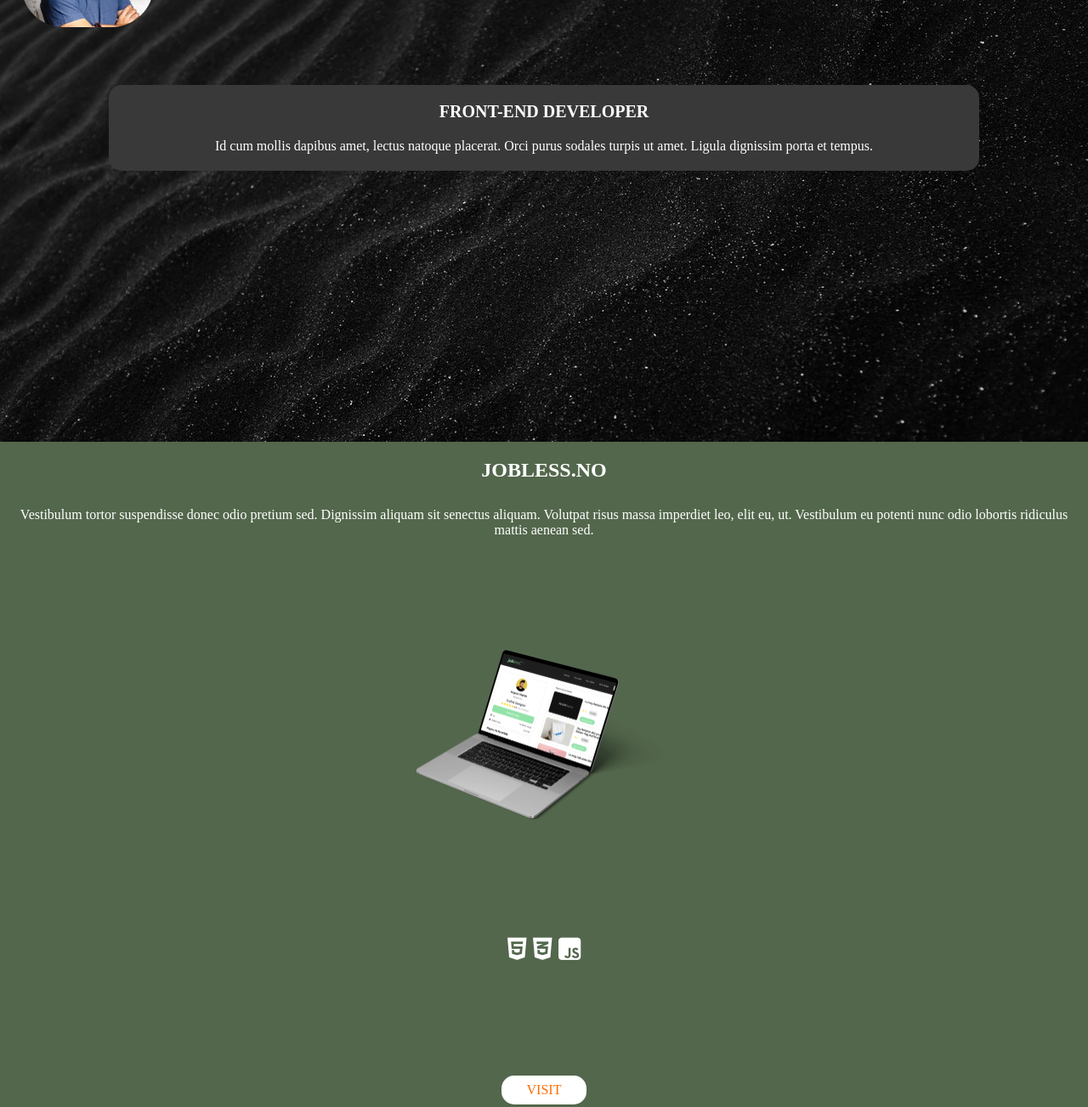
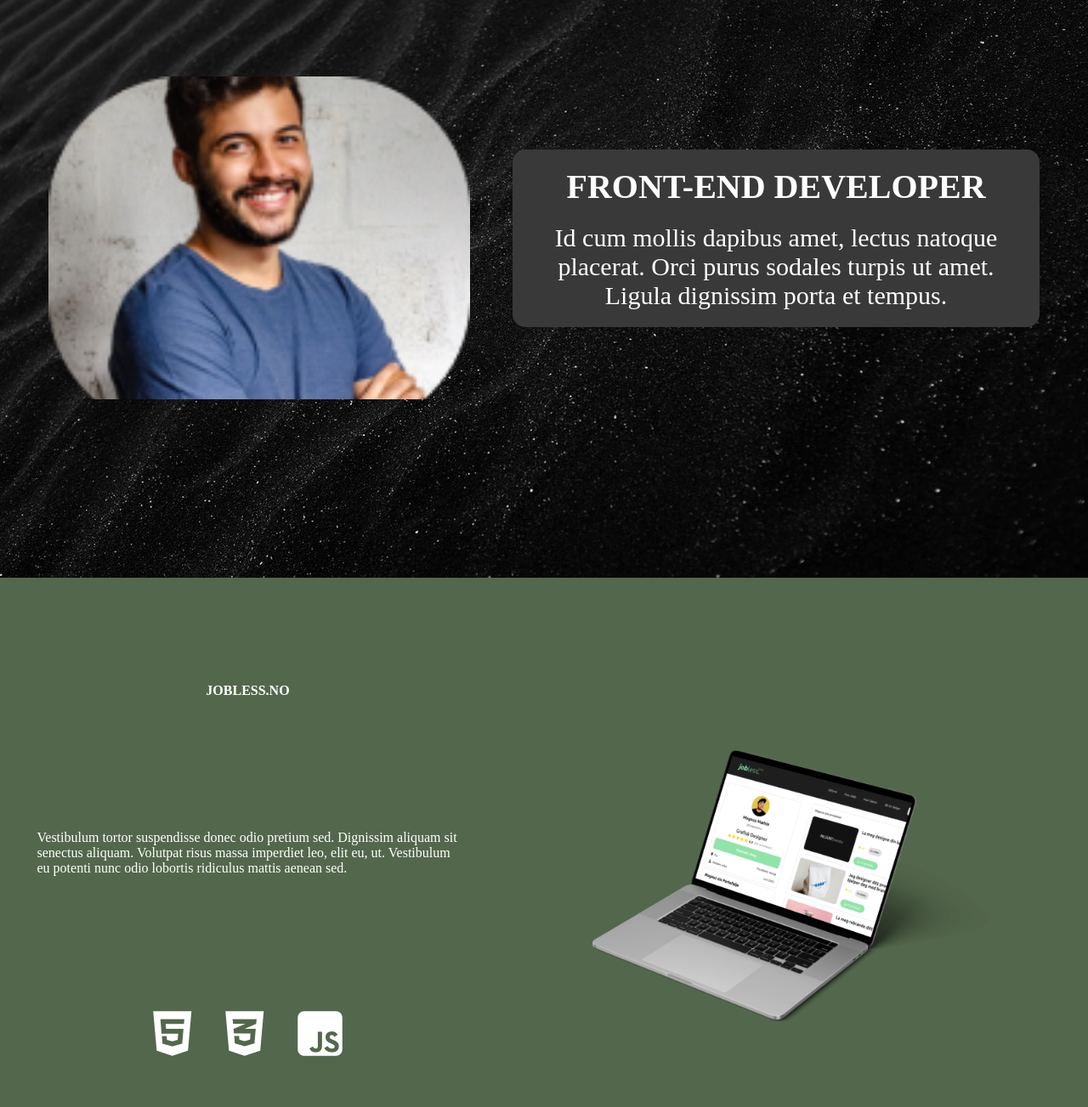
Before and after one commit to chris23698/portfolio, a plain HTML site: page index.html in a window 1280 px wide. Shown: the part 220-1523 px from the top of the page at 85% size. Drawn offline with Linux system fonts and the light colour scheme.

Commit message:
fixed cards for tablet

```diff
--- a/css/footer.css
+++ b/css/footer.css
@@ -0,0 +1,40 @@
+.footer-nav {
+    background-color: #393939;
+    display: flex;
+    flex-direction: column;
+    justify-content: center;
+    padding: 20px;
+    gap: 10px;
+    color: white;
+    height: fit-content;
+}
+.footer-navigation {
+    display: flex;
+    flex-direction: column;
+    gap: 20px;
+    padding-bottom: 20px;
+}
+.footer-navigation a {
+    border-bottom: 2px solid #53674C;
+    cursor: pointer;
+}
+.footer-logo {
+    background-color: #393939;
+    display: flex;
+    justify-content: center;
+    font-size: 50px;
+    color: #53674C;
+    padding: 20px;
+}
+.socials {
+    display: flex;
+    flex-direction: column;
+    gap: 10px;
+}
+a {
+    text-decoration: none;
+    color: white;
+}
+@media screen and (min-width: 750px) {
+
+}
--- a/css/form.css
+++ b/css/form.css
@@ -42,3 +42,6 @@ input {
     width: 100px;
     border-radius: 15px;
 }
+@media screen and (min-width: 750px) {
+
+}
--- a/css/index.css
+++ b/css/index.css
@@ -1,14 +1,26 @@
 .hero-banner {
     background-image: url(../img/pexels-adrien-olichon-2387793.jpg);
     background-size: cover;
-    height: 80vh;
+    height: 100vh;
     padding-top: 20px;
+    padding-bottom: 20px;
+    display: flex;
+    flex-direction: column;
+    justify-content: space-around;
+}
+.hero-container {
+    display: flex;
+    flex-direction: column;
+    justify-content: center;
+    margin: 0;
+    align-items: center;
 }
 .image-me {
     background-image: url(../img/profilepic-mobile.png);
     background-repeat: no-repeat;
     height: 200px;
     margin-left: 25px;
+    width: 250px;
 }
 .hero-text {
     height: fit-content;
@@ -36,11 +48,22 @@
     flex-direction: column;
     color: white;
     justify-content: space-between;
+    width: fit-content;
+}
+.card-container {
+    display: flex;
+    flex-direction: column;
+    height: 100%;
+    justify-content: space-between;
+    padding-bottom: 20px;
+
 }
 .card-info {
     display: flex;
     flex-direction: column;
-    gap: 30px;
+    justify-content: space-between;
+    height: 70%;
+    padding-bottom: 40px;
 }
 a {
     text-decoration: none;
@@ -52,7 +75,7 @@ a {
     background-color: #393939;
 }
 img {
-    width: 300px;
+    width: 250px;
 }
 .travel-tips img {
     width: 150px;
@@ -68,3 +91,79 @@ img {
     width: 100px;
     cursor: pointer;
 }
+@media screen and (min-width: 750px) {
+    .hero-banner {
+        justify-content: center;
+        align-items: center;
+        padding: 20px;
+        width: 100%;
+    }
+    .hero-container {
+        display: flex;
+        flex-direction: row;
+        justify-content: center;
+        gap: 50px;
+        height: 100%;
+    }
+    .hero-text {
+        width: 50%;
+        margin-right: 50px;
+        margin: 0;
+        height: fit-content;
+    }
+    .hero-text h1 {
+        font-size: 40px;
+    }
+    .hero-text p {
+        font-size: 30px;
+    }
+    .image-me {
+        width: 40%;
+        background-size: cover;
+        margin: 0;
+        height: 50%;
+    }
+    .card {
+        margin: 0;
+        width: 100%;
+        flex-direction: row;
+        justify-content: center;
+        align-items: center;
+        flex-direction: column;
+    }
+    .card-container {
+        display: flex;
+        flex-direction: row;
+        justify-content: center;
+        align-items: center;
+        gap: 50px;
+    }
+    .card-info {
+        width: 40%;
+        text-align: left;
+        display: flex;
+        gap: 70px;
+    }
+    .card-info h2 {
+        font-size: 100%;
+    }
+    .card-info p {
+        font-size: 100%;
+    }
+    .badges {
+        font-size: 60px;
+        display: flex;
+        gap: 40px;
+    }
+    img {
+        width: 80%;
+    }
+    .travel-tips img {
+        width: 80%;
+    }
+    .button {
+        width: 200px;
+        font-size: 30px;
+    }
+
+}
--- a/index.html
+++ b/index.html
@@ -28,6 +28,7 @@
     </header>
     <main>
       <div class="hero-banner">
+        <div class="hero-container">
           <div class="image-me"></div>
           <div class="hero-text">
             <h1>FRONT-END DEVELOPER</h1>
@@ -37,7 +38,9 @@
             </p>
           </div>
         </div>
+      </div>
       <div class="card green" id="projects">
+        <div class="card-container">
           <div class="card-info">
             <h2>JOBLESS.NO</h2>
             <p>
@@ -46,20 +49,22 @@
               elit eu, ut. Vestibulum eu potenti nunc odio lobortis ridiculus
               mattis aenean sed.
             </p>
+            <div class="badges">
+              <i class="fa-brands fa-html5"></i>
+              <i class="fa-brands fa-css3-alt"></i>
+              <i class="fa-brands fa-js-square"></i>
+            </div>
           </div>
           <div class="card-img">
             <img src="./img/jobless-desktop.png" alt="" />
           </div>
-        <div class="badges">
-          <i class="fa-brands fa-html5"></i>
-          <i class="fa-brands fa-css3-alt"></i>
-          <i class="fa-brands fa-js-square"></i>
         </div>
         <a href="https://www.jobless.no/">
           <div class="button">VISIT</div>
         </a>
       </div>
       <div class="card black travel-tips">
+        <div class="card-container">
           <div class="card-info">
             <h2>TRAVEL TIPS</h2>
             <p>
@@ -68,20 +73,22 @@
               elit eu, ut. Vestibulum eu potenti nunc odio lobortis ridiculus
               mattis aenean sed.
             </p>
+            <div class="badges">
+              <i class="fa-brands fa-html5"></i>
+              <i class="fa-brands fa-css3-alt"></i>
+              <i class="fa-brands fa-js-square"></i>
+            </div>
           </div>
           <div class="card-img">
             <img src="./img/traveltips-desktop.png" alt="" />
           </div>
-        <div class="badges">
-          <i class="fa-brands fa-html5"></i>
-          <i class="fa-brands fa-css3-alt"></i>
-          <i class="fa-brands fa-js-square"></i>
         </div>
         <a href="https://mytravelguideclub.netlify.app">
           <div class="button">VISIT</div>
         </a>
       </div>
       <div class="card green">
+        <div class="card-container">
           <div class="card-info">
             <h2>RAINYDAYS</h2>
             <p>
@@ -90,19 +97,22 @@
               elit eu, ut. Vestibulum eu potenti nunc odio lobortis ridiculus
               mattis aenean sed.
             </p>
+            <div class="badges">
+              <i class="fa-brands fa-html5"></i>
+              <i class="fa-brands fa-css3-alt"></i>
+            </div>
           </div>
           <div class="card-img">
             <img src="./img/rainydays-desktop.png" alt="" />
           </div>
-        <div class="badges">
-          <i class="fa-brands fa-html5"></i>
-          <i class="fa-brands fa-css3-alt"></i>
         </div>
+
         <a href="https://jolly-otter-9e3227.netlify.app">
           <div class="button">VISIT</div>
         </a>
       </div>
       <div class="card black">
+        <div class="card-container">
           <div class="card-info">
             <h2>CSM</h2>
             <p>
@@ -111,13 +121,14 @@
               elit eu, ut. Vestibulum eu potenti nunc odio lobortis ridiculus
               mattis aenean sed.
             </p>
+            <div class="badges">
+              <i class="fa-brands fa-html5"></i>
+              <i class="fa-brands fa-css3-alt"></i>
+            </div>
           </div>
           <div class="card-img">
             <img src="./img/csm-desktop.png" alt="" />
           </div>
-        <div class="badges">
-          <i class="fa-brands fa-html5"></i>
-          <i class="fa-brands fa-css3-alt"></i>
         </div>
         <a href="https://zen-hopper-e85520.netlify.app">
           <div class="button">VISIT</div>
@@ -150,11 +161,14 @@
     <footer>
       <div class="footer-nav">
         <div class="footer-navigation">
-          <a href="">PROJECTS</a>
-          <a href="">CONTACT</a>
+          <a href="./index.html#projects">PROJECTS</a>
+          <a href="./index.html#contact">CONTACT</a>
         </div>
         <div class="socials">
           <p>MY SOCIALS:</p>
+          <i class="fa-brands fa-facebook-f"></i>
+          <i class="fa-brands fa-linkedin-in"></i>
+          <i class="fa-brands fa-github"></i>
         </div>
       </div>
       <div class="footer-logo">
```
Lines whose indentation alone changed are shown as unchanged.
